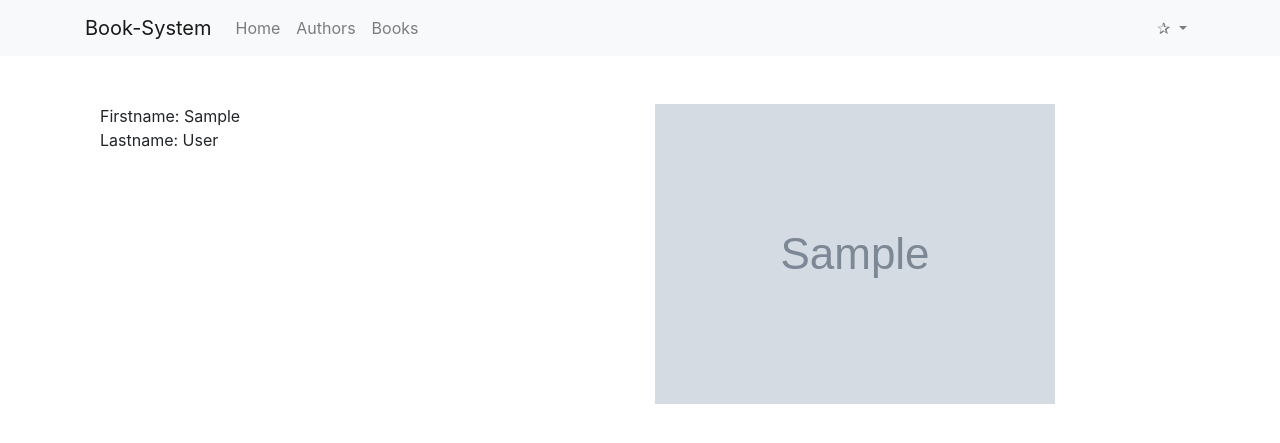
After one commit to mschori/m133_book_system, a Django app: page /book_manager/authors/1 in a window 1280 px wide. The commit adds this page. Shown: the top 443 px of the page. Run offline with Django 3.2, Linux system fonts and the light colour scheme; tables that the repository leaves empty hold one stand-in row (values such as "Sample post"); grey boxes marked "Sample" are stand-in pictures; some libraries are stand-ins or nearby versions.

Commit message:
Added single-view for authors

```diff
--- a/book_manager/urls.py
+++ b/book_manager/urls.py
@@ -2,6 +2,7 @@ from django.urls import path
 from . import views
 
 urlpatterns = [
-    path('authors', views.show_authors, name='authors'),
-    path('books', views.show_books, name='books'),
+    path('authors', views.list_authors, name='authors'),
+    path('books', views.list_books, name='books'),
+    path('authors/<int:author_id>', views.show_author, name='show_author'),
 ]
--- a/book_manager/views.py
+++ b/book_manager/views.py
@@ -1,10 +1,10 @@
-from django.shortcuts import render
+from django.shortcuts import render, redirect
 from .models import Author, Book
 from .forms import AuthorForm, BookForm
 from django.contrib import messages
 
 
-def show_authors(request):
+def list_authors(request):
     authors = Author.objects.all()
     form = AuthorForm()
     if request.method == 'POST':
@@ -12,10 +12,19 @@ def show_authors(request):
         if form.is_valid():
             form.save()
             messages.success(request, 'Author successfully created.')
-    return render(request, 'book_manager/show_authors.html', {'authors': authors, 'form': form})
+    return render(request, 'book_manager/list_authors.html', {'authors': authors, 'form': form})
 
 
-def show_books(request):
+def list_books(request):
     books = Book.objects.all()
     form = BookForm()
-    return render(request, 'book_manager/show_books.html', {'books': books, 'form': form})
+    return render(request, 'book_manager/list_books.html', {'books': books, 'form': form})
+
+
+def show_author(request, author_id):
+    try:
+        author = Author.objects.get(pk=author_id)
+    except Author.DoesNotExist:
+        messages.error(request, 'There is no author with this id!')
+        return redirect(list_authors)
+    return render(request, 'book_manager/show_author.html', {'author': author})
--- a/templates/book_manager/show_authors.html
+++ b/templates/book_manager/list_authors.html
@@ -81,7 +81,7 @@
                         Show image
                     </button>
                 </td>
-                <td>Placeholder for actions</td>
+                <td><a href="{% url 'show_author' author.id %}" class="btn btn-info">Open</a></td>
             </tr>
         {% endfor %}
         </tbody>
--- /dev/null
+++ b/templates/book_manager/show_author.html
@@ -0,0 +1,24 @@
+{% extends 'base.html' %}
+
+{% block tab_title %}
+    Author
+{% endblock %}
+
+{% block content %}
+
+    <div class="container">
+        <div class="row">
+            <div class="col">
+                <ul class="list-unstyled">
+                    <li>Firstname: {{ author.first_name }}</li>
+                    <li>Lastname: {{ author.last_name }}</li>
+                </ul>
+            </div>
+            <div class="col">
+                <img src="{{ author.image.url }}"
+                     class="img-fluid" alt="">
+            </div>
+        </div>
+    </div>
+
+{% endblock %}
```
Also changed, not shown: templates/book_manager/list_books.html (renamed from templates/book_manager/show_books.html).
